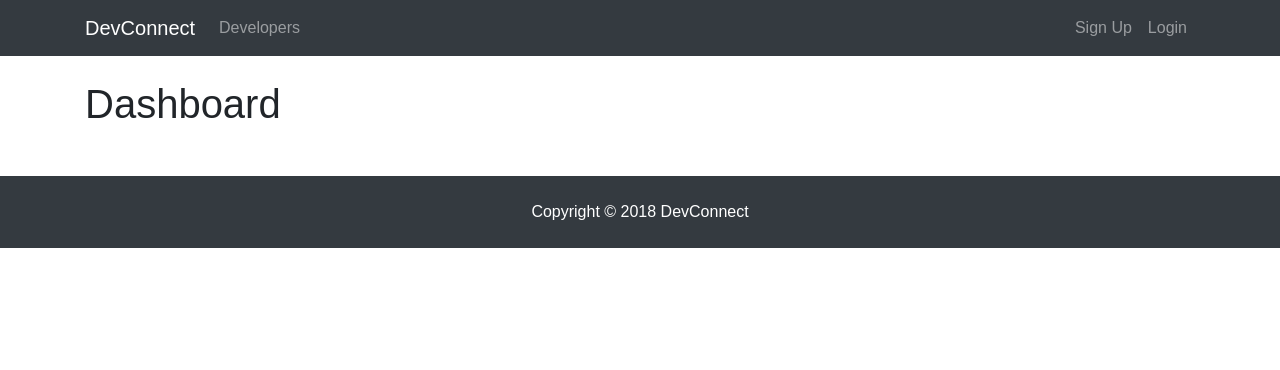
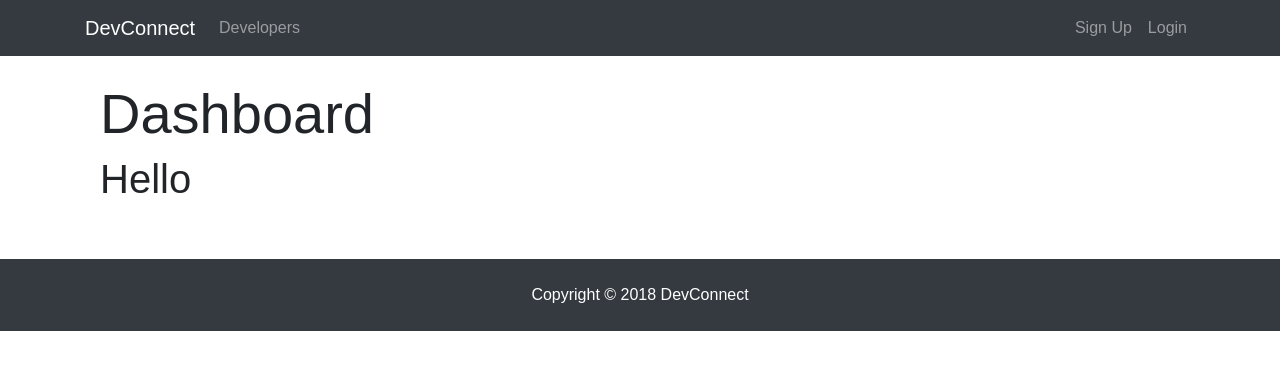
Before and after one commit to neverwannafly/DevConnect, a React (Create React App) app in the folder client/: page /dashboard in a window 1280 px wide. Shown: the top 370 px of the page. Built offline with nearby package versions, Linux system fonts and the light colour scheme; no server answers.

Commit message:
add spinner

```diff
--- /dev/null
+++ b/client/src/components/common/spinner.js
@@ -0,0 +1,12 @@
+import React from 'react'
+import spinner from "./spinner.gif"
+
+export default () => {
+  return (
+    <div>
+      <img src={spinner}
+      style={{ width: '200px', margin: 'auto', display: 'block' }}
+      alt="loading"/>
+    </div>
+  )
+}
--- a/client/src/components/dashboard/Dashboard.js
+++ b/client/src/components/dashboard/Dashboard.js
@@ -2,6 +2,7 @@
 import PropTypes from "prop-types";
 import { connect } from "react-redux";
 import { getCurrentProfile } from '../../actions/profileActions';
+import Spinner from '../common/spinner';
 
 class Dashboard extends Component {
 
@@ -10,12 +11,42 @@
   }
 
   render() {
+
+    const user = this.props.auth.user;
+    const { profile, loading } = this.props.profile;
+
+    let dashboardContent;
+
+    if (profile === null || loading === true) {
+      dashboardContent = <Spinner/>
+    } else {
+      dashboardContent = <h1>Hello</h1>
+    }
+
     return (
-      <div>
-        <h1>Dashboard</h1>
+      <div className="dashbaord">
+        <div className="container">
+          <div className="row">
+            <div className="col-md-12">
+              <h1 className="display-4">Dashboard</h1>
+              { dashboardContent }
+            </div>
+          </div>
+        </div>
       </div>
     )
   }
 }
 
-export default connect(null, { getCurrentProfile })(Dashboard);
+Dashboard.propTypes = {
+  getCurrentProfile: PropTypes.func.isRequired,
+  auth: PropTypes.object.isRequired,
+  profile: PropTypes.object.isRequired,
+};
+
+const mapStateToProps = state => ({
+  profile: state.profile,
+  auth: state.auth,
+});
+
+export default connect(mapStateToProps, { getCurrentProfile })(Dashboard);
```
Also changed, not shown: client/src/components/common/spinner.gif (added).
